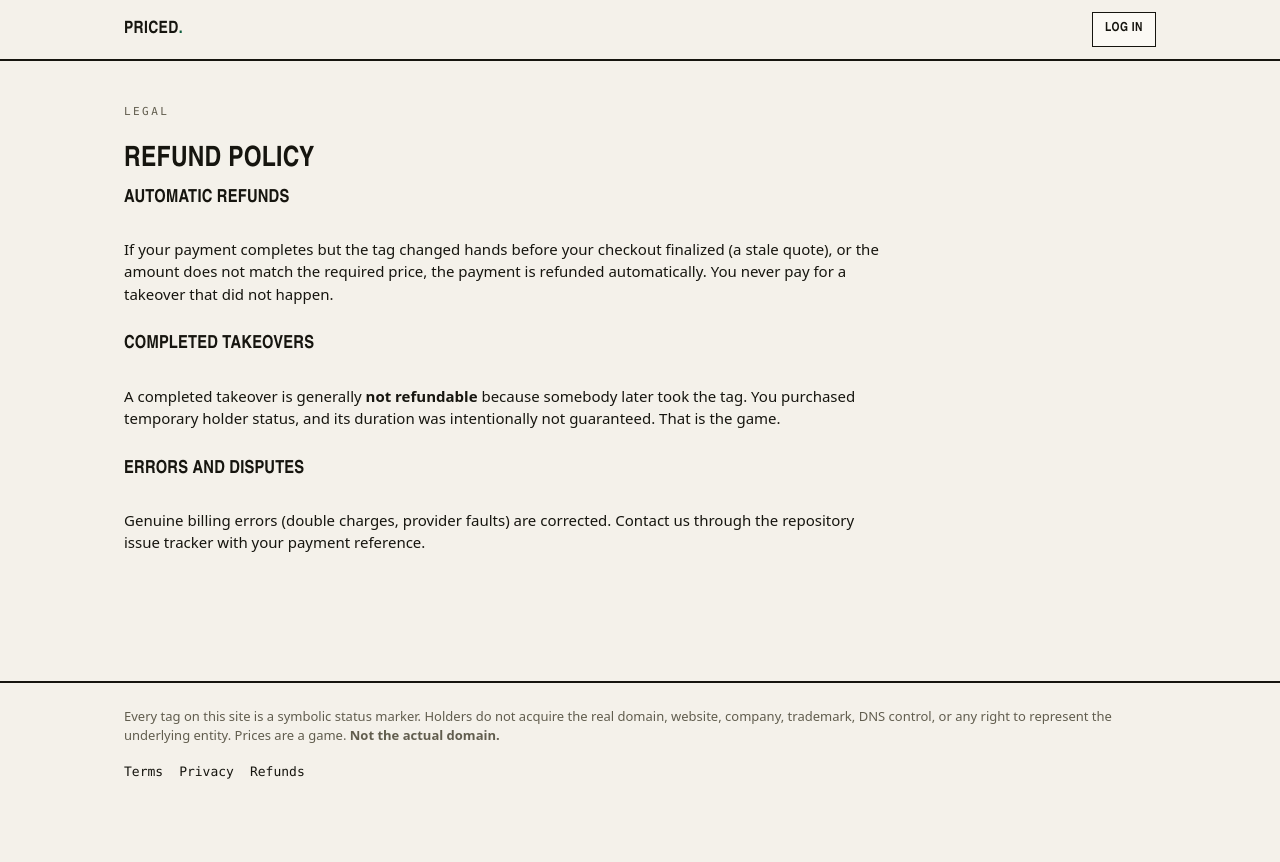
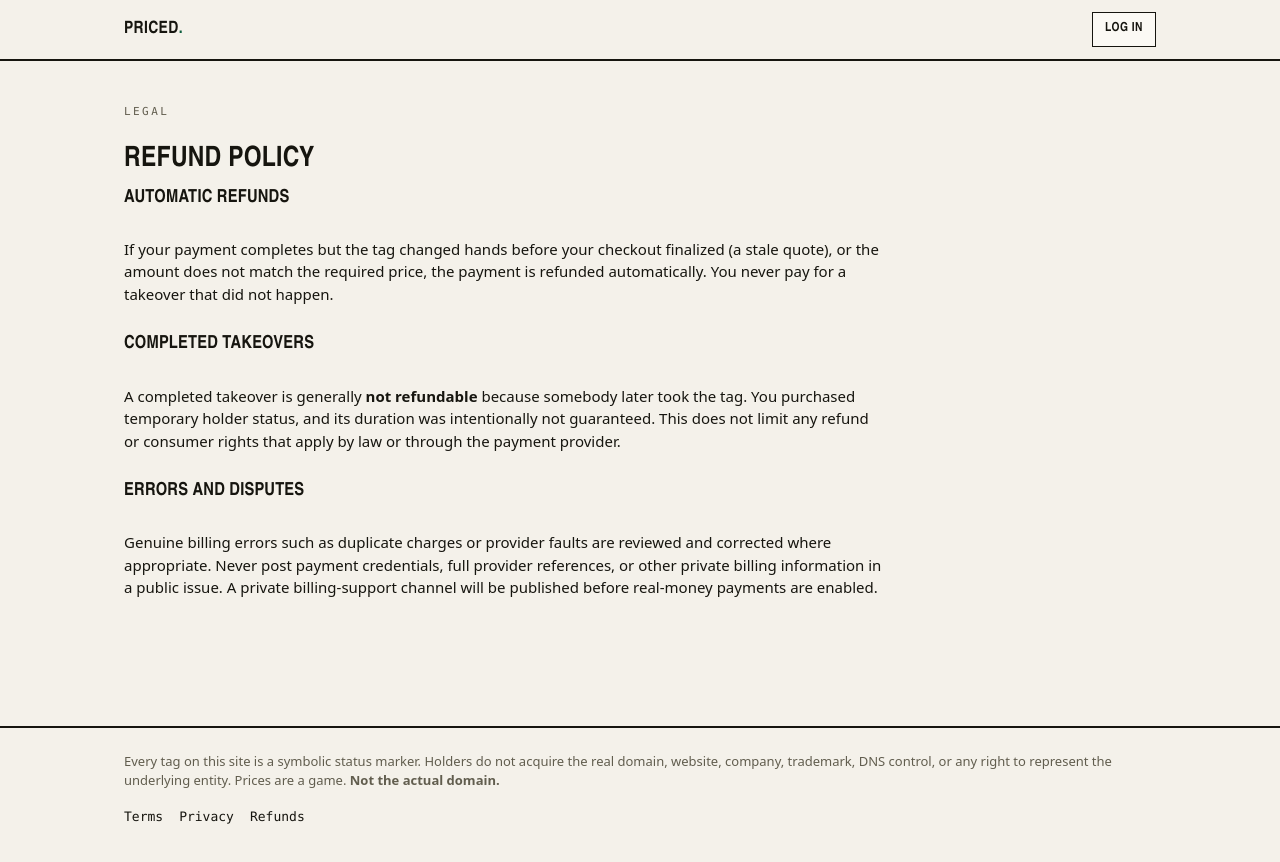
Before and after one commit to Harshit-sehgal/internet-price-tag, a Next.js app: page /refunds in a window 1280 px wide. Shown: the top 862 px of the page. Before the commit the page ends 829 px from the top, so only its background shows below. Built offline with nearby package versions, Linux system fonts and the light colour scheme; no server answers.

Commit message:
Avoid public payment references in refund support copy

```diff
--- a/src/app/refunds/page.tsx
+++ b/src/app/refunds/page.tsx
@@ -17,13 +17,16 @@ export default function RefundsPage() {
       <p>
         A completed takeover is generally <strong>not refundable</strong> because somebody later
         took the tag. You purchased temporary holder status, and its duration was intentionally not
-        guaranteed. That is the game.
+        guaranteed. This does not limit any refund or consumer rights that apply by law or through
+        the payment provider.
       </p>
 
       <h2 className="display" style={{ fontSize: 18 }}>Errors and disputes</h2>
       <p>
-        Genuine billing errors (double charges, provider faults) are corrected. Contact us through
-        the repository issue tracker with your payment reference.
+        Genuine billing errors such as duplicate charges or provider faults are reviewed and
+        corrected where appropriate. Never post payment credentials, full provider references, or
+        other private billing information in a public issue. A private billing-support channel will
+        be published before real-money payments are enabled.
       </p>
     </article>
   );
```
